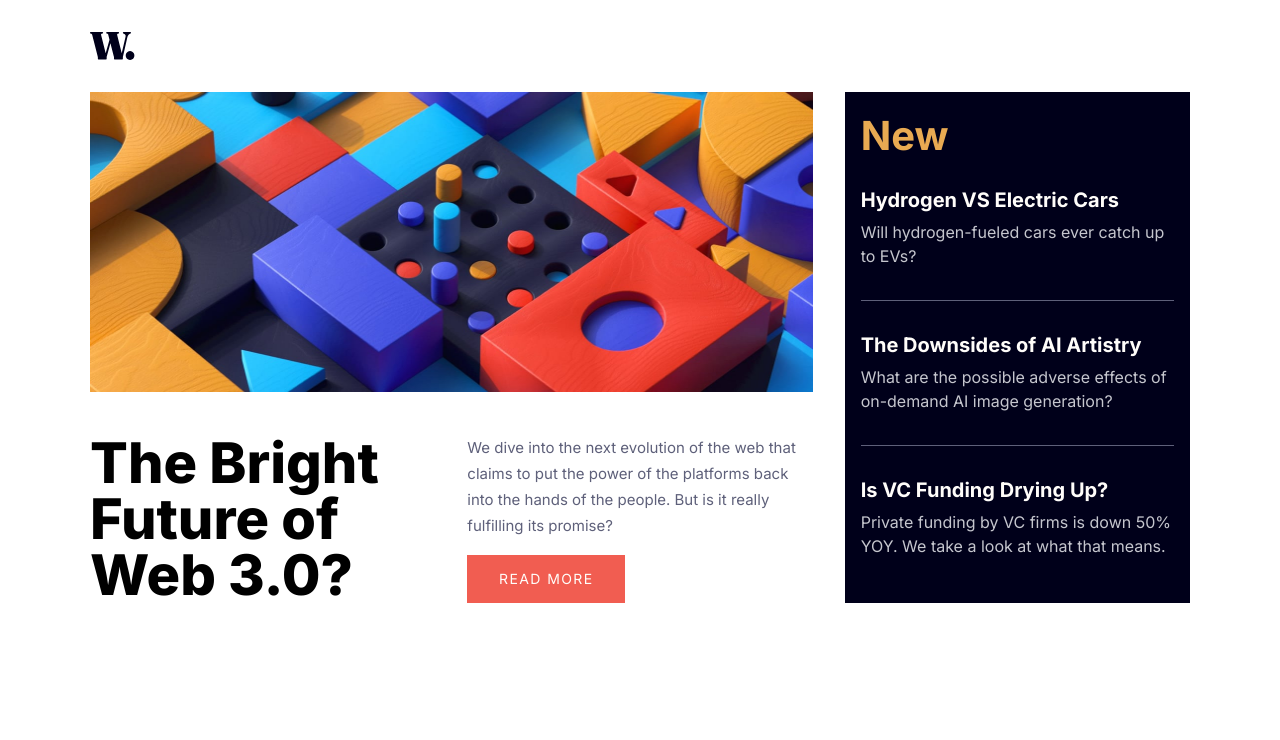
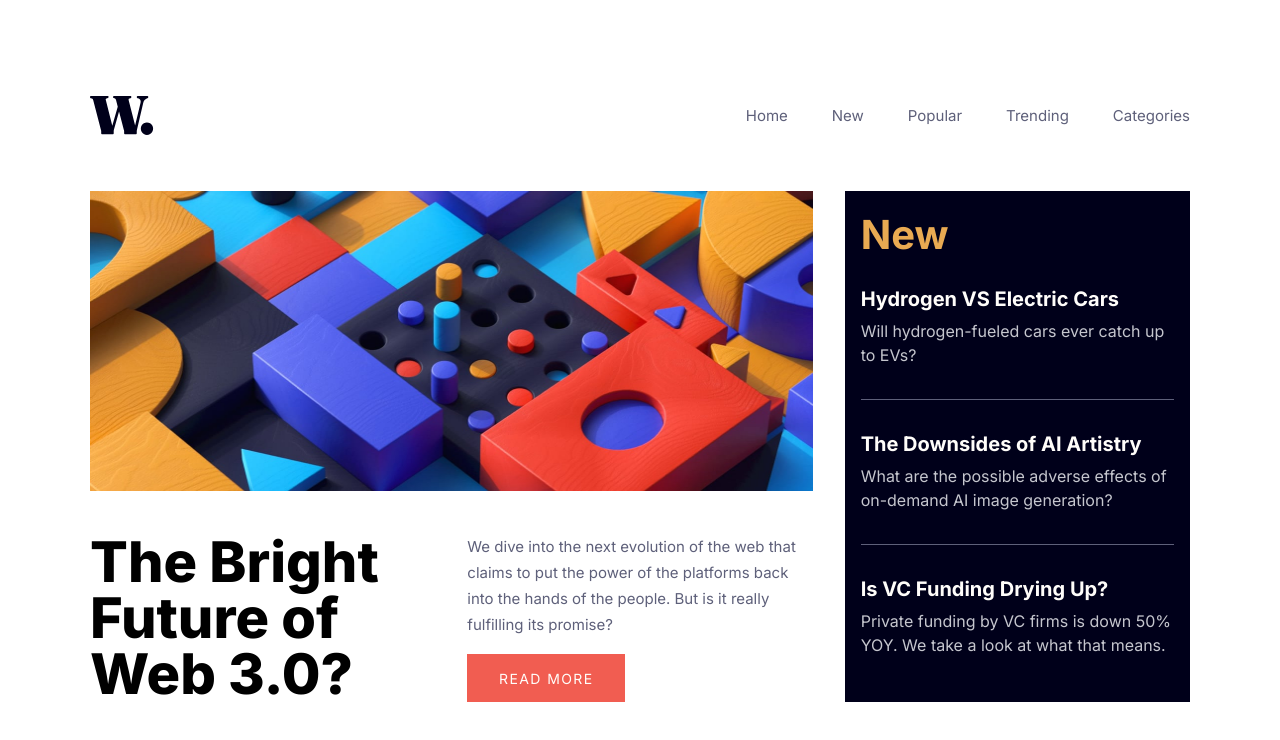
Before and after one commit to alfredomayorga/news-homepage, a Next.js app: page / in a window 1280 px wide. Shown: the top 740 px of the page. Built offline with nearby package versions, Linux system fonts and the light colour scheme.

Commit message:
feat: navigation menu desktop version

```diff
--- a/components/Logo.tsx
+++ b/components/Logo.tsx
@@ -1,13 +1,16 @@
+'use client'
+
 import Image from 'next/image'
-
+import { useMobile } from '../hooks/useMobile'
 function Logo() {
+  const isMobile = useMobile()
   return (
     <Image
       data-cy="logo"
       src="/images/logo.svg"
       alt="News Homepage Brand"
-      width={45}
-      height={28}
+      width={isMobile ? 45 : 64}
+      height={isMobile ? 28 : 40}
     />
   )
 }
--- a/components/hero-section/HeroDescription.tsx
+++ b/components/hero-section/HeroDescription.tsx
@@ -24,6 +24,8 @@ function HeroDescription() {
           text-white
           text-[14px]
           tracking-widest
+          hover:bg-black
+          transition-all
         "
       >
         Read More
--- a/components/nav-menu/index.tsx
+++ b/components/nav-menu/index.tsx
@@ -1,13 +1,27 @@
 function NavMenu() {
   let menuItems = ['Home', 'New', 'Popular', 'Trending', 'Categories']
   return (
-    <ul className="flex flex-col gap-6">
+    <ul
+      className="
+        flex
+        flex-col
+        gap-6
+        lg:flex-row
+        lg:gap-[44px]
+      "
+    >
       {menuItems.map((menuItem, index) => {
         return (
           <li
             data-cy="menu-nav-item"
             key={index}
-            className="text-[18px] text-gray"
+            className="
+              text-[18px]
+              lg:text-body
+              text-gray
+              hover:text-red
+              cursor-pointer
+            "
           >
             {menuItem}
           </li>
--- a/components/top-bar/index.tsx
+++ b/components/top-bar/index.tsx
@@ -5,6 +5,7 @@ import MobileMenuButton from '../MobileMenuButton'
 import { useMobile } from '../../hooks/useMobile'
 import MobileMenu from './MobileMenu'
 import { useState } from 'react'
+import NavMenu from '../nav-menu'
 function TopBar() {
   const isMobile = useMobile()
   const [menuVisibility, setMenuVisibility] = useState<boolean>(false)
@@ -20,6 +21,8 @@ function TopBar() {
         justify-between
         mb-8
         mt-4
+        lg:mt-20
+        lg:mb-14
       "
     >
       <Logo />
@@ -47,6 +50,7 @@ function TopBar() {
           ></div>
         </>
       )}
+      {!isMobile && <NavMenu />}
     </div>
   )
 }
```
